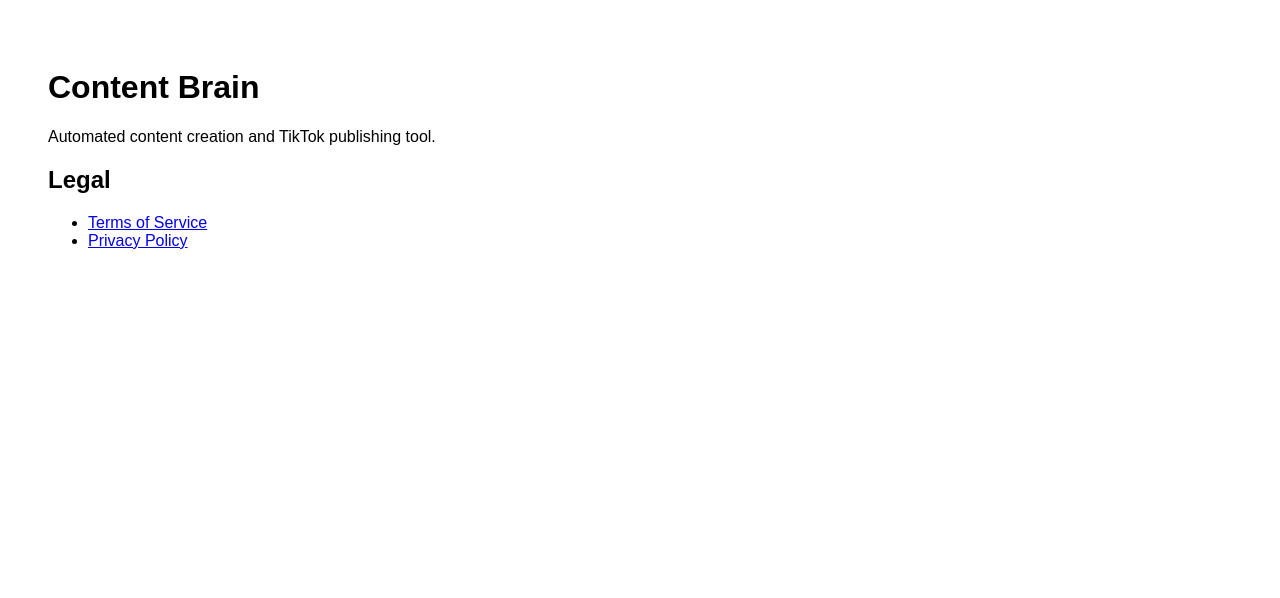
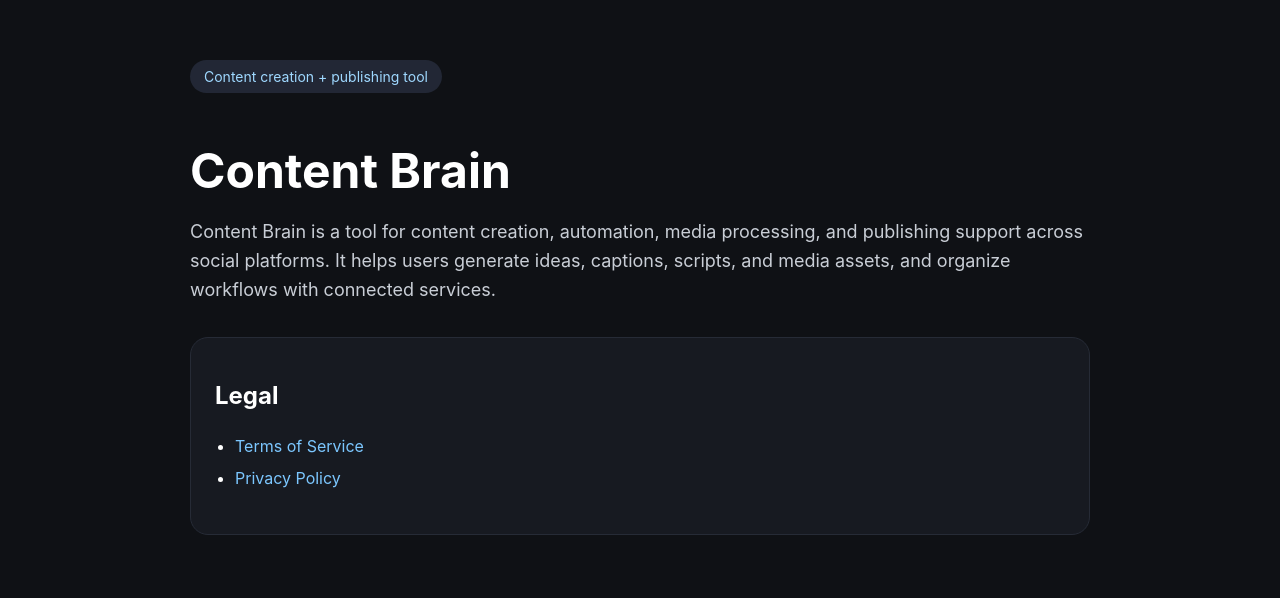
Before and after one commit to juancomrt/tiktok-app, a plain HTML site: page index.html in a window 1280 px wide. Drawn offline with Linux system fonts and the light colour scheme.

Commit message:
Update index.html

```diff
--- a/index.html
+++ b/index.html
@@ -1,17 +1,77 @@
 <!DOCTYPE html>
-<html>
+<html lang="en">
 <head>
+  <meta charset="UTF-8" />
+  <meta name="viewport" content="width=device-width, initial-scale=1.0" />
   <title>Content Brain</title>
-  <meta charset="UTF-8">
+  <style>
+    body {
+      font-family: -apple-system, BlinkMacSystemFont, "Segoe UI", Roboto, sans-serif;
+      background: #0f1115;
+      color: #ffffff;
+      margin: 0;
+      padding: 0;
+    }
+    .wrap {
+      max-width: 900px;
+      margin: 0 auto;
+      padding: 60px 24px;
+    }
+    h1 {
+      font-size: 48px;
+      margin-bottom: 12px;
+    }
+    p {
+      font-size: 18px;
+      line-height: 1.6;
+      color: #c9ced6;
+    }
+    .card {
+      margin-top: 32px;
+      padding: 24px;
+      border-radius: 18px;
+      background: #171a21;
+      border: 1px solid #262b36;
+    }
+    a {
+      color: #7cc7ff;
+      text-decoration: none;
+    }
+    a:hover {
+      text-decoration: underline;
+    }
+    ul {
+      line-height: 2;
+      padding-left: 20px;
+    }
+    .badge {
+      display: inline-block;
+      padding: 8px 14px;
+      border-radius: 999px;
+      background: #222735;
+      color: #9fd8ff;
+      font-size: 14px;
+      margin-bottom: 16px;
+    }
+  </style>
 </head>
-<body style="font-family:sans-serif; padding:40px;">
+<body>
+  <div class="wrap">
+    <div class="badge">Content creation + publishing tool</div>
     <h1>Content Brain</h1>
-  <p>Automated content creation and TikTok publishing tool.</p>
+    <p>
+      Content Brain is a tool for content creation, automation, media processing,
+      and publishing support across social platforms. It helps users generate ideas,
+      captions, scripts, and media assets, and organize workflows with connected services.
+    </p>
 
+    <div class="card">
       <h2>Legal</h2>
       <ul>
         <li><a href="terms.html">Terms of Service</a></li>
         <li><a href="privacy.html">Privacy Policy</a></li>
       </ul>
+    </div>
+  </div>
 </body>
 </html>
```
Lines whose indentation alone changed are shown as unchanged.
